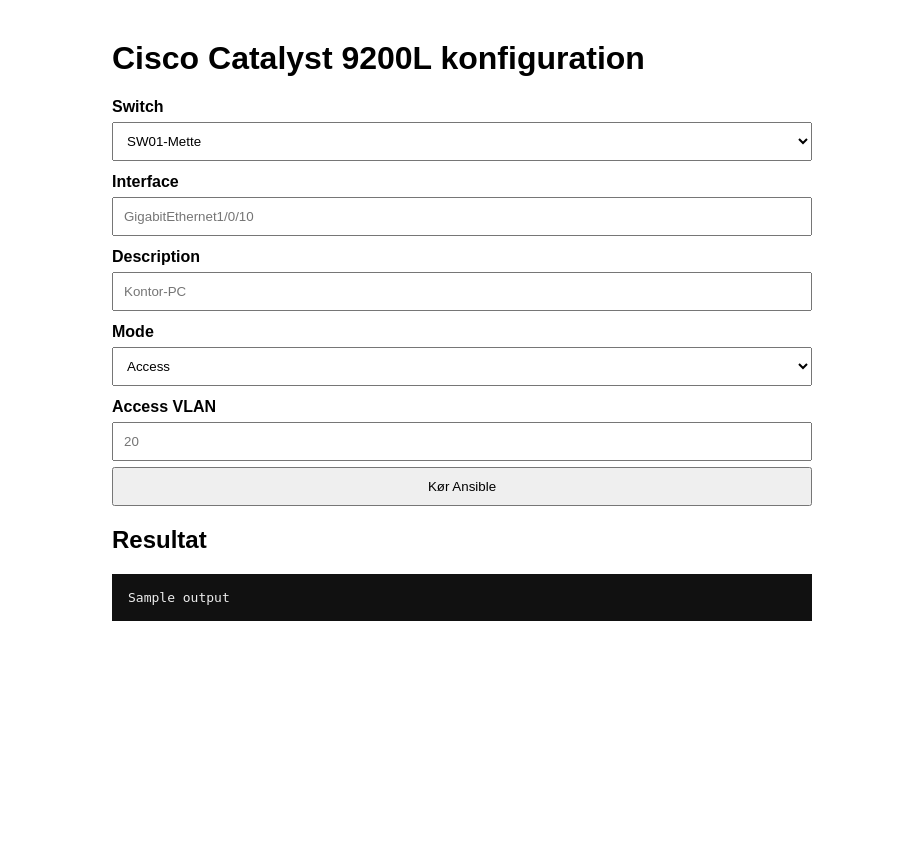
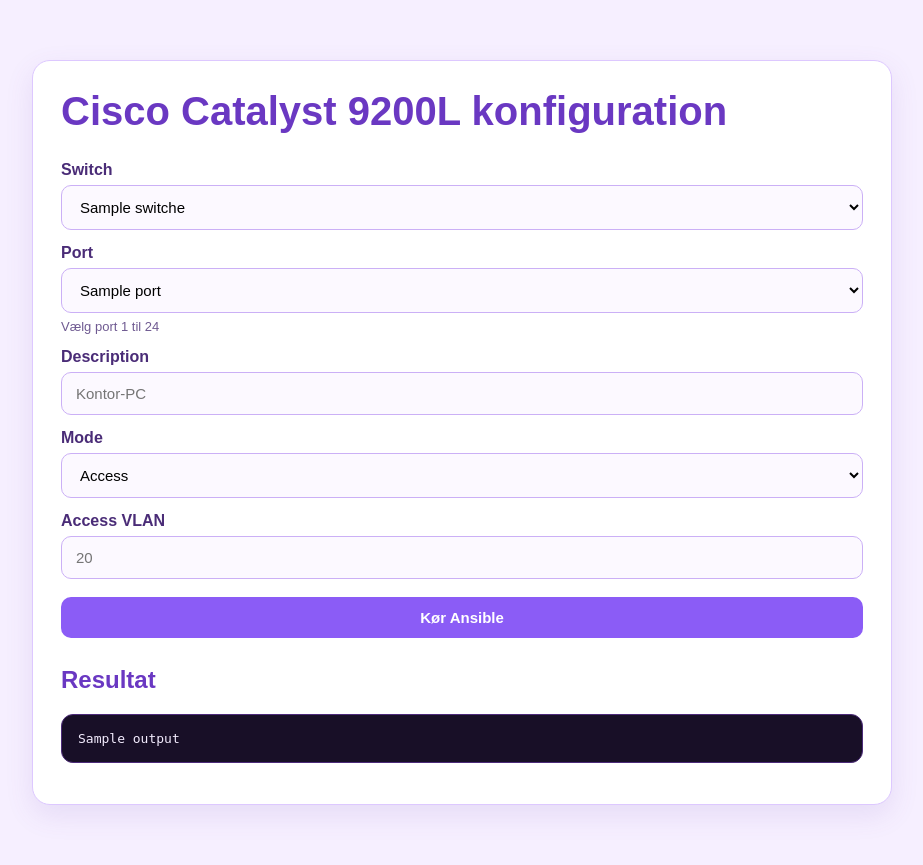
Before and after one commit to mean-pixel/ansibleH4, a Flask app: template switch-web/templates/index.html in a window 1280 px wide. Shown: the whole page, without its empty margins (178-1101 px from the left). Before the commit the page ends 621 px from the top, so only its background shows below. Run offline with Flask 3, Linux system fonts and the light colour scheme; the template is opened without the code that fills it: most values are stand-ins (such as "Sample title", 1, 10 or a date in 2020).

Commit message:
Update index.html

```diff
--- a/switch-web/templates/index.html
+++ b/switch-web/templates/index.html
@@ -4,17 +4,89 @@
   <meta charset="utf-8">
   <title>Cisco Switch Config</title>
   <style>
-    body { font-family: Arial, sans-serif; max-width: 700px; margin: 40px auto; }
-    label { display: block; margin-top: 12px; font-weight: bold; }
+    body {
+      font-family: Arial, sans-serif;
+      background: #f6efff;
+      color: #2f2142;
+      max-width: 860px;
+      margin: 40px auto;
+      padding: 20px;
+    }
+
+    .card {
+      background: #ffffff;
+      border: 1px solid #ddc8ff;
+      border-radius: 18px;
+      padding: 28px;
+      box-shadow: 0 10px 28px rgba(114, 74, 180, 0.12);
+    }
+
+    h1 {
+      margin-top: 0;
+      color: #6a38c2;
+      font-size: 40px;
+    }
+
+    h2 {
+      color: #6a38c2;
+      margin-top: 28px;
+    }
+
+    label {
+      display: block;
+      margin-top: 14px;
+      margin-bottom: 6px;
+      font-weight: bold;
+      color: #4a2c77;
+    }
+
     input, select, textarea, button {
-      width: 100%; padding: 10px; margin-top: 6px; box-sizing: border-box;
+      width: 100%;
+      padding: 12px 14px;
+      box-sizing: border-box;
+      border: 1px solid #cbb0f6;
+      border-radius: 10px;
+      font-size: 15px;
+      background: #fcf9ff;
     }
-    .row { display: flex; gap: 16px; }
-    .row > div { flex: 1; }
+
+    input:focus, select:focus, textarea:focus {
+      outline: none;
+      border-color: #8b5cf6;
+      box-shadow: 0 0 0 3px rgba(139, 92, 246, 0.15);
+    }
+
+    button {
+      margin-top: 18px;
+      background: #8b5cf6;
+      color: white;
+      border: none;
+      font-weight: bold;
+      cursor: pointer;
+      transition: 0.2s ease;
+    }
+
+    button:hover {
+      background: #7447d1;
+    }
+
+    .hint {
+      margin-top: 6px;
+      font-size: 13px;
+      color: #6f5a91;
+    }
+
     pre {
-      background: #111; color: #eee; padding: 16px; overflow-x: auto; white-space: pre-wrap;
+      background: #180f27;
+      color: #f4edff;
+      padding: 16px;
+      overflow-x: auto;
+      white-space: pre-wrap;
+      border-radius: 12px;
+      border: 1px solid #4d2b7a;
     }
   </style>
+
   <script>
     function toggleFields() {
       const mode = document.getElementById("mode").value;
@@ -25,16 +97,24 @@
   </script>
 </head>
 <body>
+  <div class="card">
     <h1>Cisco Catalyst 9200L konfiguration</h1>
 
     <form method="post">
       <label for="switch">Switch</label>
       <select name="switch" id="switch" required>
-      <option value="SW01-Mette">SW01-Mette</option>
+        {% for sw in switches %}
+          <option value="{{ sw }}">{{ sw }}</option>
+        {% endfor %}
       </select>
 
-    <label for="interface">Interface</label>
-    <input name="interface" id="interface" placeholder="GigabitEthernet1/0/10" required>
+      <label for="interface">Port</label>
+      <select name="interface" id="interface" required>
+        {% for port in ports %}
+          <option value="{{ port }}">{{ port }}</option>
+        {% endfor %}
+      </select>
+      <div class="hint">Vælg port 1 til 24</div>
 
       <label for="description">Description</label>
       <input name="description" id="description" placeholder="Kontor-PC" required>
@@ -62,5 +142,6 @@
       <h2>Resultat</h2>
       <pre>{{ output }}</pre>
     {% endif %}
+  </div>
 </body>
 </html>
```
Lines whose indentation alone changed are shown as unchanged.
